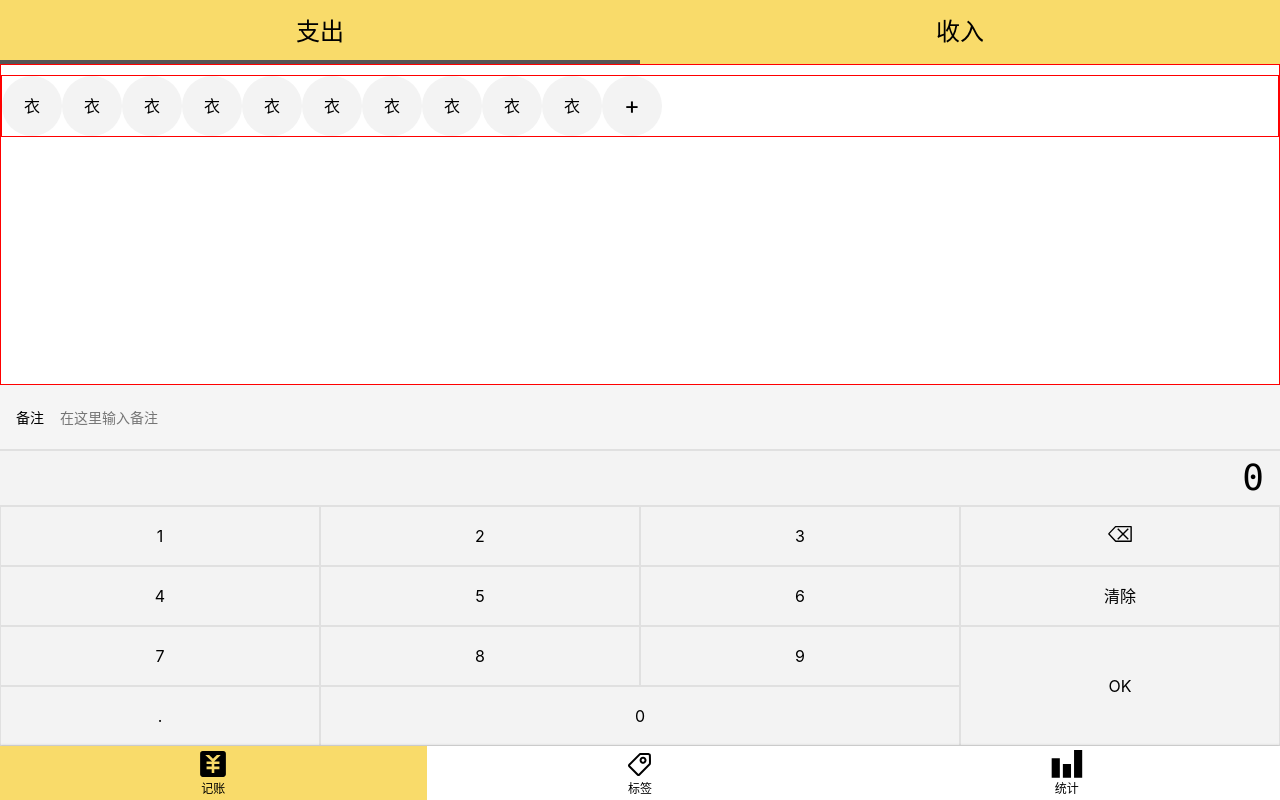
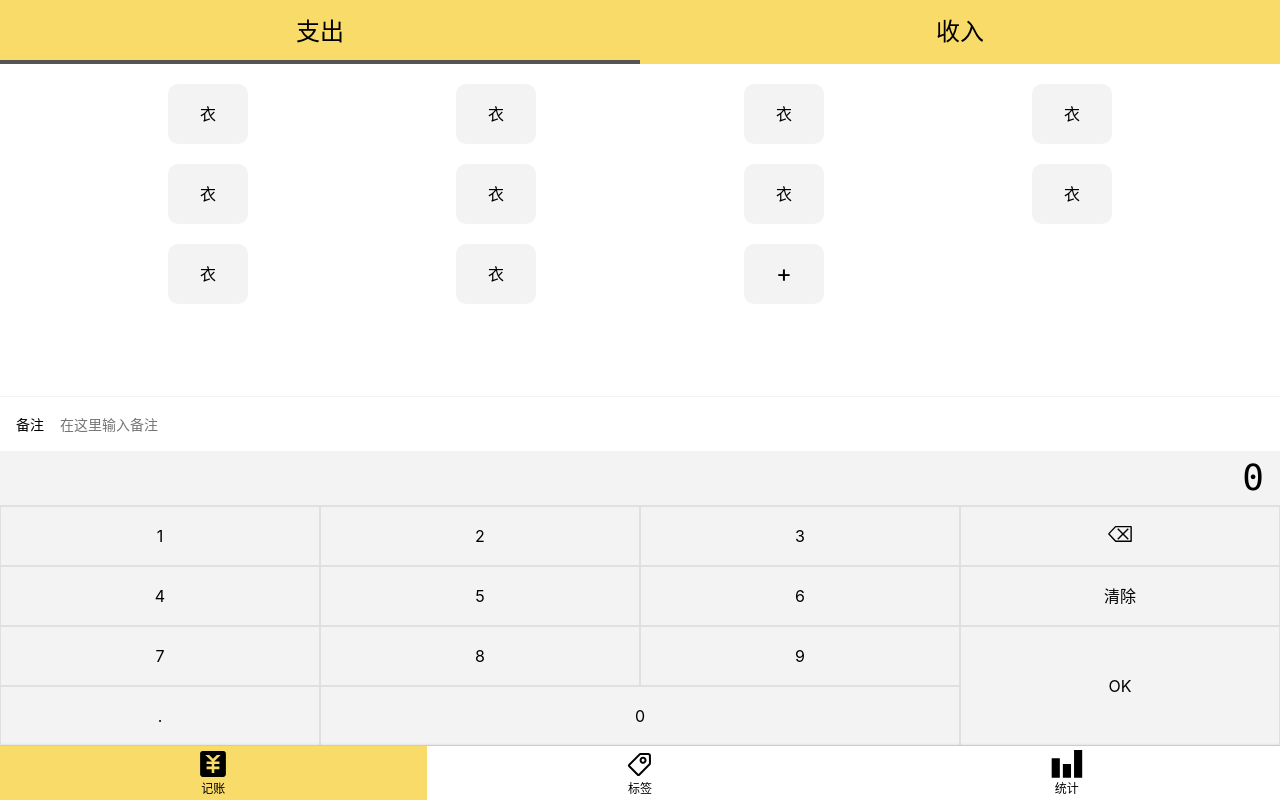
Before and after one commit to JessicaLiu0220/Accunting, a Vue app: page /#/money in a window 1280 px wide. Built offline with nearby package versions, Linux system fonts and the light colour scheme.

Commit message:
Tags组件标签均匀分布

```diff
--- a/src/components/Money/Notes.vue
+++ b/src/components/Money/Notes.vue
@@ -16,7 +16,8 @@ export default {
 <style lang="scss" scoped>
 .notes {
   font-size: 14px;
-  background: #f5f5f5;
+  background: white;
+  border-top: 1px solid #f3f3f3;
   padding-left: 16px;
   display: flex;
   align-items: center;
@@ -24,7 +25,7 @@ export default {
     padding-right: 16px;
   }
   input {
-    height: 64px;
+    height: 54px;
     flex-grow: 1;
     background: transparent;
     border: none;
--- a/src/components/Money/NumberPad.vue
+++ b/src/components/Money/NumberPad.vue
@@ -31,7 +31,6 @@
     padding: 0px 16px;
     text-align: right;
     background: $color-shadow;
-    border-top: 2px solid #e0e0e0;
     border-bottom: 1px solid #e0e0e0;
   }
   .buttons {
--- a/src/components/Money/Tags.vue
+++ b/src/components/Money/Tags.vue
@@ -1,18 +1,18 @@
 <template>
   <div class="tags">
-    <ul class="current">
-      <li :class="selected">衣</li>
-      <li>衣</li>
-      <li>衣</li>
-      <li>衣</li>
-      <li>衣</li>
-      <li>衣</li>
-      <li>衣</li>
-      <li>衣</li>
-      <li>衣</li>
-      <li>衣</li>
-      <li class="add" @click="newTag">+</li>
-    </ul>
+    <div class="current">
+      <div :class="selected"><span>衣</span></div>
+      <div :class="selected"><span>衣</span></div>
+      <div :class="selected"><span>衣</span></div>
+      <div :class="selected"><span>衣</span></div>
+      <div :class="selected"><span>衣</span></div>
+      <div :class="selected"><span>衣</span></div>
+      <div :class="selected"><span>衣</span></div>
+      <div :class="selected"><span>衣</span></div>
+      <div :class="selected"><span>衣</span></div>
+      <div :class="selected"><span>衣</span></div>
+      <div :class="selected" class="add"><span>+</span></div>
+    </div>
     <!-- <div class="new">
         <button>添加标签</button>
       </div>
@@ -31,22 +31,33 @@ export default class Tags extends Vue {}
 @import "~@/assets/style/helper.scss";
 .tags {
   flex-grow: 2;
-  border: 1px solid red;
-  //   margin: auto;
+  // border: 1px solid red;
+  margin: auto;
+  margin-top: 20px;
+  width: 90%;
   > .current {
     display: flex;
     flex-wrap: wrap;
-    margin-top: 10px;
-    border: 1px solid red;
-    > li {
-      background: $color-shadow;
-      height: 60px;
-      width: 60px;
-      border-radius: 30px;
-      text-align: center;
-      line-height: 60px;
-      &.selected {
-        background: $color-highlight;
+    // border: 1px solid green;
+
+    > div {
+      display: flex;
+      // border: 1px solid red;
+      width: 25%;
+      height: 80px;
+      justify-content: center;
+      > span {
+        display: inline-block;
+        height: 60px;
+        width: 80px;
+        background: $color-shadow;
+        border-radius: 10px;
+        text-align: center;
+        line-height: 60px;
+
+        &.selected {
+          background: $color-highlight;
+        }
       }
     }
     > .add {
```
